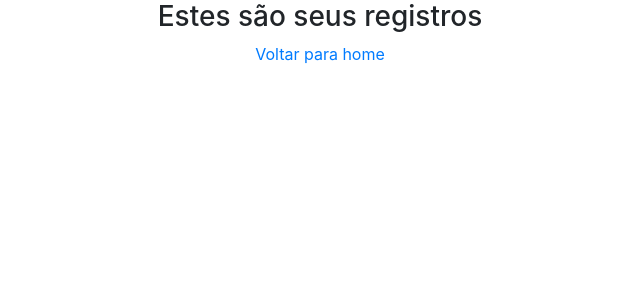
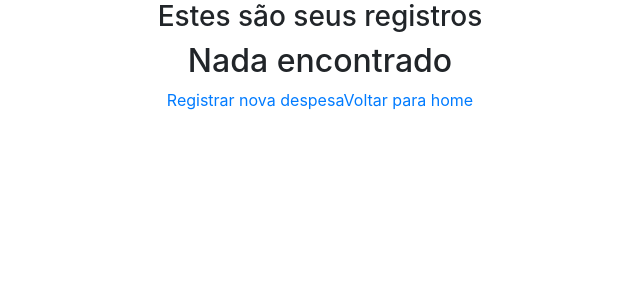
Before and after one commit to HenriqueBaetaLeite/bill-control, a React (Create React App) app: page /controle in a window 1280 px wide. Shown: the top 300 px of the page, without its empty margins (320-960 px from the left). Built offline with nearby package versions, Linux system fonts and the light colour scheme.

Commit message:
Tirando localStorage.clear()

```diff
--- a/src/components/Controle.jsx
+++ b/src/components/Controle.jsx
@@ -3,20 +3,29 @@ import Bill from '../context';
 import { Link } from 'react-router-dom';
 
 const Controle = () => {
-  const { userDespesas, getUserEntries } = useContext(Bill);
+  const { userEntries, getUserEntries } = useContext(Bill);
   useEffect(() => {
-    getUserEntries('userData');
+    getUserEntries('userOut');
   }, []);
+
+  const isUser = Boolean(userEntries);
 
   return (
     <div>
       <h3>Estes são seus registros</h3>
-      {userDespesas.map((despesa, index) => (
-        <div style={{border: '2px solid red', width: '400px'}} key={`${index}-despesa`}>
-          <p>{despesa.tipo}</p>
-          <p>{despesa.produto}</p>
-        </div>
-      ))}
+      {!isUser ? (
+        <h2>Nada encontrado</h2>
+      ) : (
+        userEntries.map((despesa, index) => (
+          <div style={{ border: '2px solid red', width: '400px' }} key={`${index}-despesa`}>
+            <p>{despesa.tipo}</p>
+            <p>{despesa.produto}</p>
+            <p>R${despesa.valor}</p>
+            <p>{despesa.pagamento}</p>
+          </div>
+        ))
+      )}
+      <Link to="/despesas">Registrar nova despesa</Link>
       <Link to="/main">Voltar para home</Link>
     </div>
   );
--- a/src/components/Despesas.jsx
+++ b/src/components/Despesas.jsx
@@ -17,7 +17,7 @@ const Despesas = () => {
     console.log(despesa);
     getUserDespesas(despesa);
     localStorage.setItem('userOut', JSON.stringify([...userDespesas, despesa]));
-    history.push('/main');
+    history.push('/controle');
   };
   return (
     <div>
@@ -82,7 +82,7 @@ const Despesas = () => {
         />
 
         <button className="btn btn-dark" type="submit">
-          Registrar despesa
+          Adicionar registro
         </button>
 
         <Link to="/main">Voltar para home</Link>
--- a/src/components/Main.jsx
+++ b/src/components/Main.jsx
@@ -9,8 +9,8 @@ const Main = () => {
       <h2>Boas vindas {userData.name}</h2>
       <Link to="/controle">Minhas contas</Link>
       <Link to="/despesas">Registre uma nova despesa</Link>
-      <Link to="/">
-        <button onClick={() => localStorage.clear()}>Sair</button>
+      <Link to="/">Sair
+        {/* <button onClick={() => localStorage.clear()}>Sair</button> */}
       </Link>
     </div>
   );
```
